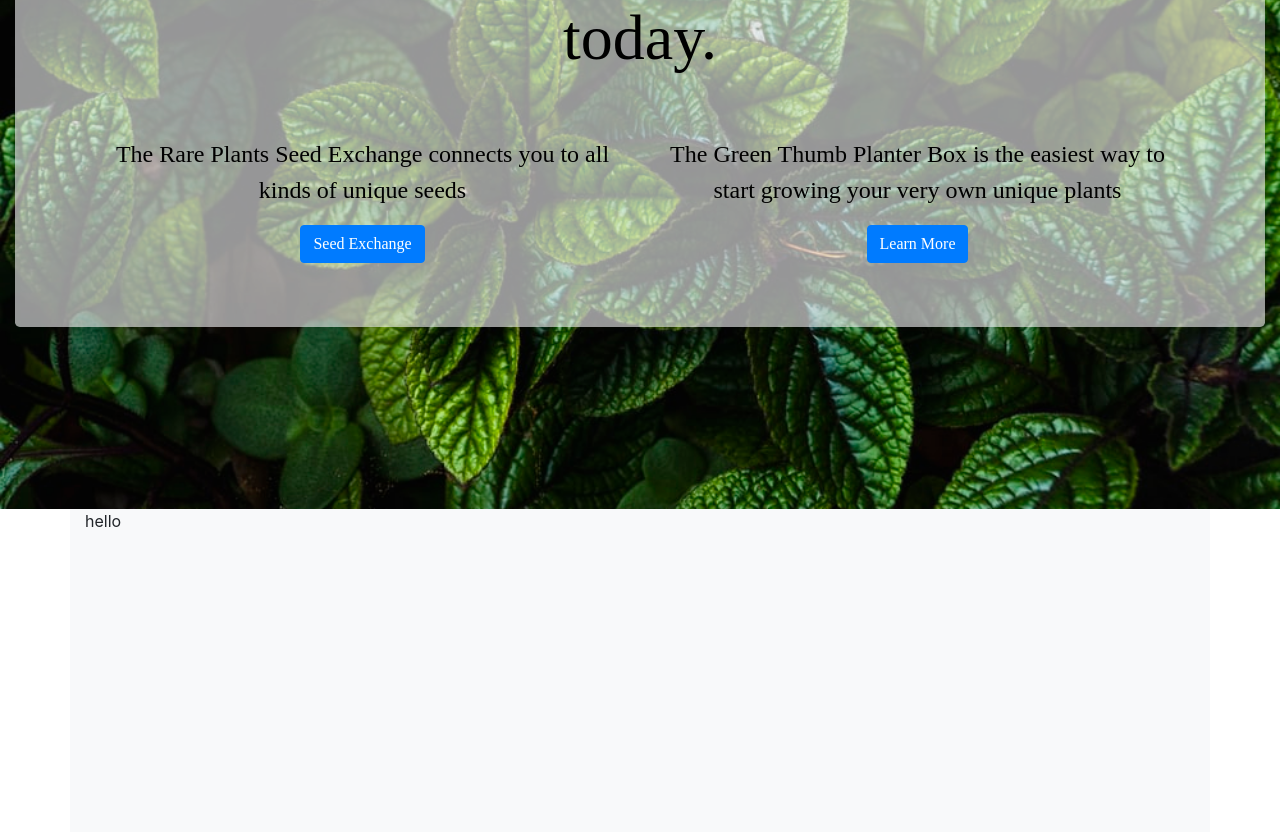
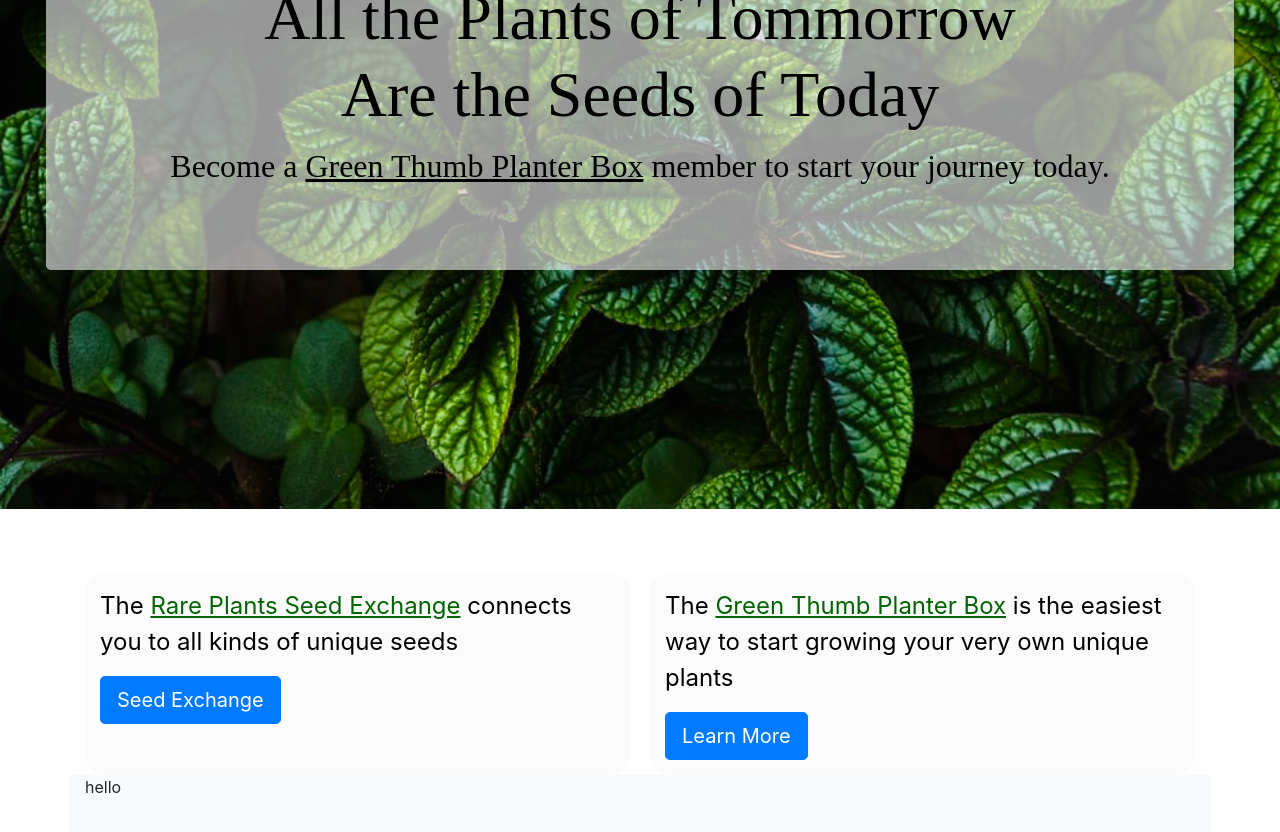
Before and after one commit to rgohma2/rare-plants-front-end, a React (Create React App) app: page / in a window 1280 px wide. Shown: the part 380-1212 px from the top of the page. Built offline with nearby package versions, Linux system fonts and the light colour scheme.

Commit message:
loginRegister modal opens and closes

```diff
--- a/package.json
+++ b/package.json
@@ -11,6 +11,7 @@
     "react-bootstrap": "^1.4.3",
     "react-dom": "^17.0.1",
     "react-scripts": "4.0.1",
+    "styled-components": "^5.2.1",
     "web-vitals": "^0.2.4"
   },
   "scripts": {
--- a/src/App.css
+++ b/src/App.css
@@ -1,4 +1,4 @@
-@import url('https://fonts.googleapis.com/css2?family=Poiret+One&display=swap');
+/*@import url('https://fonts.googleapis.com/css2?family=Poiret+One&display=swap');*/
 
 .navbar {
 	font-family: 'Poiret One', cursive;
--- a/src/App.js
+++ b/src/App.js
@@ -1,4 +1,6 @@
-
+import React from 'react';
+import './App.css';
+import styled from 'styled-components';
 
 import Navbar from 'react-bootstrap/Navbar';
 import Nav from 'react-bootstrap/Nav';
@@ -9,9 +11,37 @@ import FormControl from 'react-bootstrap/FormControl';
 import Jumbotron from 'react-bootstrap/Jumbotron'
 import Button from 'react-bootstrap/Button';
 
+import LoginRegister from './LoginRegister'
+
+const HoverText = styled.span`
+  color: #000;
+  :hover {
+    color: darkgreen;
+    cursor: pointer;
+  }
+`
 
 
-function App() {
+class App extends React.Component {
+  constructor() {
+
+    super()
+
+    this.state = {
+      modalOpen: false
+    }
+  }
+
+  toggleModal = (e) => {
+    if (e !== undefined) {
+      e.preventDefault()
+    }
+    this.setState({
+      modalOpen: this.state.modalOpen === false ? true : false
+    })
+  }
+
+  render(){
     return (
       <div>
         <Navbar collapseOnSelect expand="lg" bg="light" className="justify-content-between navbar" sticky="top" style={{boxShadow:'0px 0px 7px 0px black', fontFamily: 'Poiret One, cursive', fontSize: '1.5em'}}>
@@ -35,11 +65,21 @@ function App() {
                 <Button variant="outline-success">Search</Button>
               </Form>
 
-            <Nav.Link href="login" style={{marginLeft:'10px'}}>Login</Nav.Link>
+              <Nav.Link onClick={this.toggleModal} href="login" style={{marginLeft:'10px'}}>Login</Nav.Link>
 
             </Navbar.Collapse>
           </Navbar>
           <div>
+            {
+              this.state.modalOpen
+              ?
+              <LoginRegister
+              toggleModal={this.toggleModal}
+              />
+              :
+              null
+            }
+
             <Container fluid style={{
               height:'800px',
               backgroundImage:`url(/tropicalplants2.jpeg)`,
@@ -63,20 +103,21 @@ function App() {
                 fontFamily: 'Poiret One, cursive',
                 color: 'black',
                 background: 'rgba(248,249,250,0.6)',
-              width: '100%',
+                width: '95%'
               }}>
-              <h1 style={{fontSize:'4em'}}>All the plants of tommorrow are the seeds of today.</h1>
-              <Container style={{display:'flex', marginTop: '5%', fontSize: '1.5em'}}>
-                <Container>
-                  <p>The Rare Plants Seed Exchange connects you to all kinds of unique seeds</p>
-                  <Button>Seed Exchange</Button>
+                <h1 style={{fontSize:'4em'}}>All the Plants of Tommorrow <br/> Are the Seeds of Today</h1>
+                <p style={{fontSize: '2em'}}> Become a <HoverText style={{textDecoration: 'underline',}}> Green Thumb Planter Box</HoverText> member to start your journey today. </p>
+              </Jumbotron>
             </Container>
-                <Container>
-                  <p>The Green Thumb Planter Box is the easiest way to start growing your very own unique plants</p>
-                  <Button>Learn More</Button>
+                <Container style={{display:'flex', marginTop: '5%', fontSize: '1.5em', color: 'black'}}>
+                  <Container style={{backgroundColor: 'rgba(248,249,250,0.6)', padding: '15px', borderRadius: '20px', marginRight: '10px'}}>
+                    <p>The <span style={{textDecoration: 'underline', color:'darkgreen'}}>Rare Plants Seed Exchange</span> connects you to all kinds of unique seeds</p>
+                    <Button size='lg'>Seed Exchange</Button>
                   </Container>
+                  <Container style={{backgroundColor: 'rgba(248,249,250,0.6)', padding: '15px', borderRadius: '20px', marginLeft: '10px'}}>
+                    <p>The <span style={{textDecoration: 'underline', color:'darkgreen'}}>Green Thumb Planter Box</span> is the easiest way to start growing your very own unique plants</p>
+                    <Button size='lg'>Learn More</Button>
                   </Container>
-            </Jumbotron>
                 </Container>
             <Container style={{backgroundColor: 'rgb(248,249,250)', height: '760px'}}>
             hello
@@ -85,5 +126,6 @@ function App() {
       </div>
     );
   }
+}
 
 export default App;
--- a/src/LoginRegister/index.js
+++ b/src/LoginRegister/index.js
@@ -1 +1,31 @@
-index.js
+import React from 'react'
+
+import Modal from 'react-bootstrap/Modal'
+
+class LoginRegister extends React.Component {
+	constructor(props) {
+
+		super(props)
+
+		this.state = {
+
+		}
+	}
+
+	render() {
+		return(
+			<Modal
+			show={true}
+			onHide={this.props.toggleModal}
+        	backdrop="static"
+			>
+				<Modal.Header closeButton>
+					<h1>HELLO</h1>
+				</Modal.Header>
+			</Modal>
+
+		)
+	}
+}
+
+export default LoginRegister
```
Also changed, not shown: 2 other files (tests, documents, lock files or other folders). Lines whose indentation alone changed are shown as unchanged.
